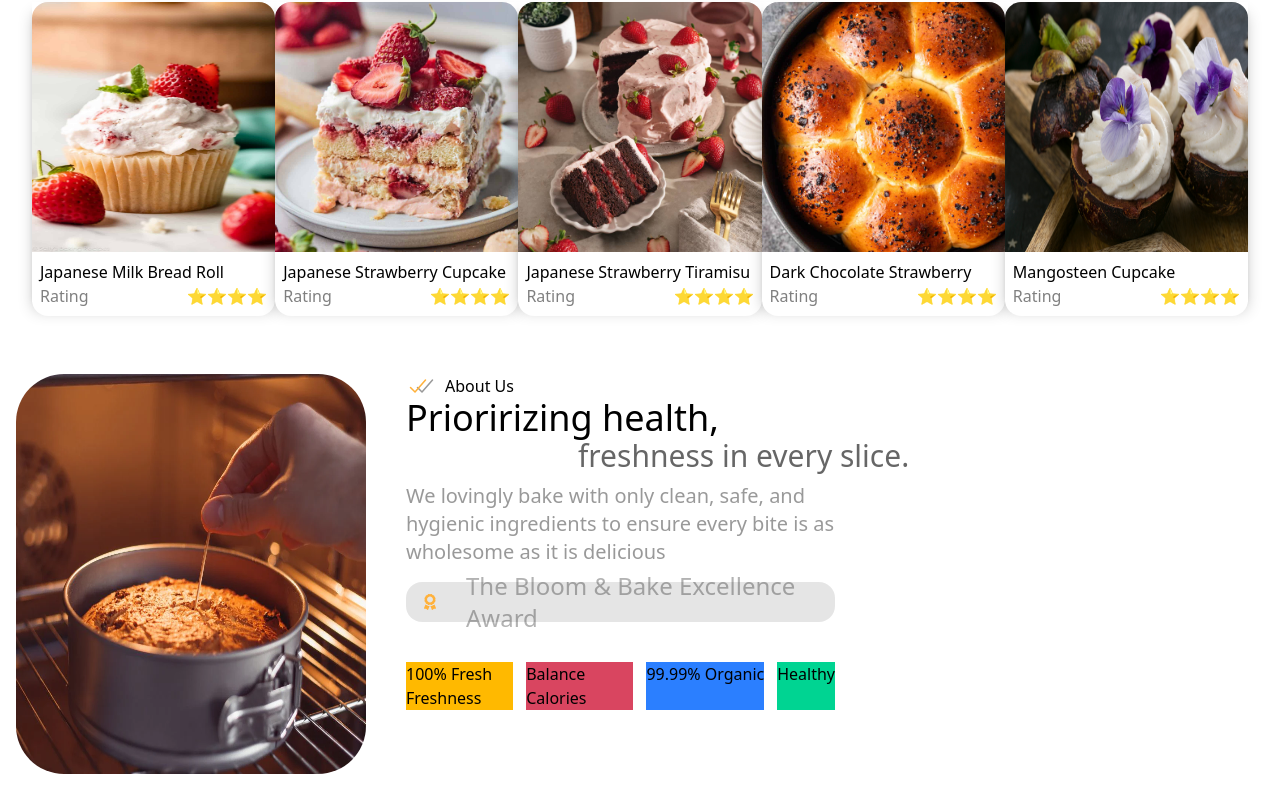
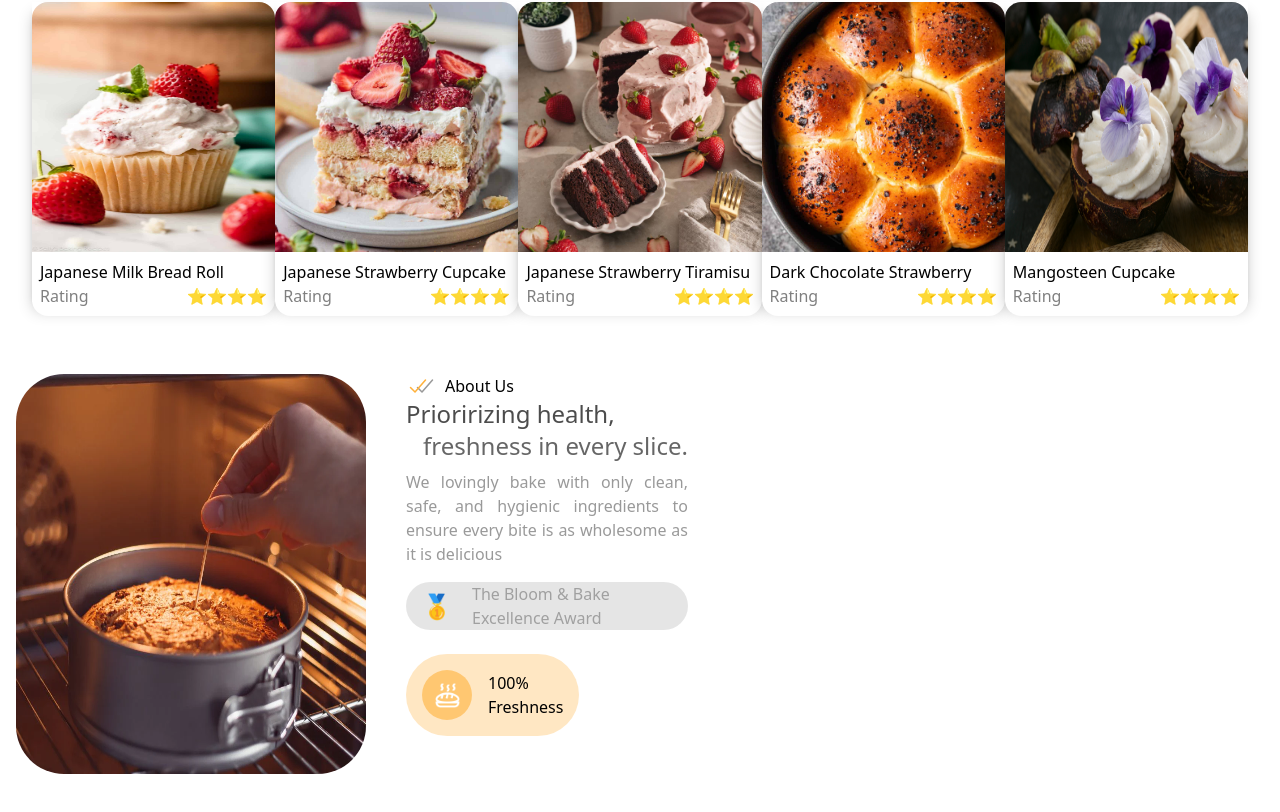
Before and after one commit to shoon-sandar/SM, a React (Vite) app: page / in a window 1280 px wide. Shown: the part 1410-2222 px from the top of the page. Built offline with nearby package versions, Linux system fonts and the light colour scheme; a web font is replaced by a local one.

Commit message:
chit sone shoon shoon

```diff
--- a/src/Aboutus.jsx
+++ b/src/Aboutus.jsx
@@ -2,9 +2,10 @@ import React from 'react'
 import img1 from "./assets/Image/baking/baking.webp"
 import { IoCheckmarkOutline } from "react-icons/io5";
 import { FaAward } from "react-icons/fa";
+import baked from "./assets/Image/icon/freshbread.png"
 const Aboutus = () => {
   return (
-        <div className=' px-4 py-10 flex gap-10'>
+    <div className=' px-4 py-10 flex gap-10 w-[55vw]'>
 
       <img src={img1} alt="" className='w-[350px] h-[400px] rounded-[3rem] ' />
 
@@ -20,39 +21,36 @@ const Aboutus = () => {
         </div>
 
 
-                <div className='text-4xl '>
+        <div className='text-2xl text-black/70 '>
           Prioririzing health,
         </div>
-                <div className='text-black/60 text-3xl ml-43'>
+        <div className='text-black/60 text-2xl text-right'>
           freshness in every slice.
         </div>
-                <div className='text-black/40 text-xl w-[50%] mt-2'>
+        <div className='text-black/40 text-md mt-2 text-justify'>
           We lovingly bake with only clean, safe, and hygienic ingredients to ensure every bite is as wholesome as it is delicious
         </div>
-                <div className='flex gap-2 items-center bg-black/10 rounded-2xl mt-4 w-[50%] h-[10%]'>
-                    <div>
-                        <FaAward className='text-rod ml-4 ' />
+        <div className='flex justify-between px-4  items-center bg-black/10 rounded-full mt-4 '>
+          <div className='text-2xl'>
+            🥇
           </div>
-                    <div className='text-black/30 text-2xl ml-5'>
+          <div className='text-black/30 text-md ml-5'>
             The Bloom & Bake Excellence Award
           </div>
         </div>
 
 
-                <div className='flex justify-between w-[50%] mt-10'>
-                    <div className='bg-amber-400 w-[25%]'>
-                        100% Fresh
-                        Freshness
+        <div className='flex justify-between mt-6'>
+          <div className='bg-rod/30 p-4 rounded-full flex items-center gap-4'>
+            <div className=' bg-rod/60 rounded-full h-[50px] w-[50px] flex items-center justify-center'>
+              <img src={baked} alt="" className='w-[25px]' />
             </div>
-                    <div className='bg-bat-blood w-[25%]'>
-                        Balance Calories
+            <div className='text-wrap'>
+              <div>100% </div>
+              <div>Freshness</div>
             </div>
-                    <div className='bg-blue-500'>
-                        99.99% Organic
           </div>
-                    <div className='bg-emerald-400'>
-                        Healthy
-                    </div>
+
         </div>
 
       </div>
```
Lines whose indentation alone changed are shown as unchanged.
